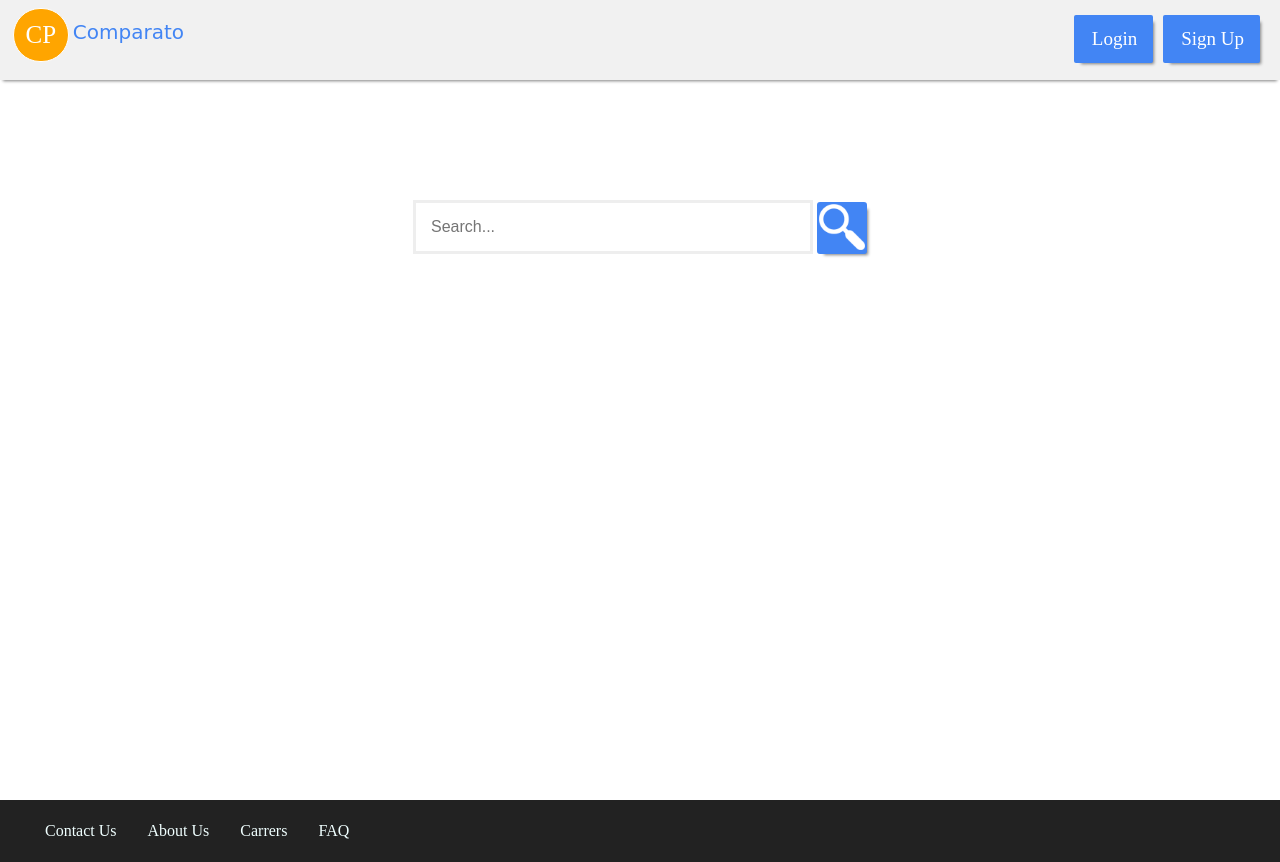
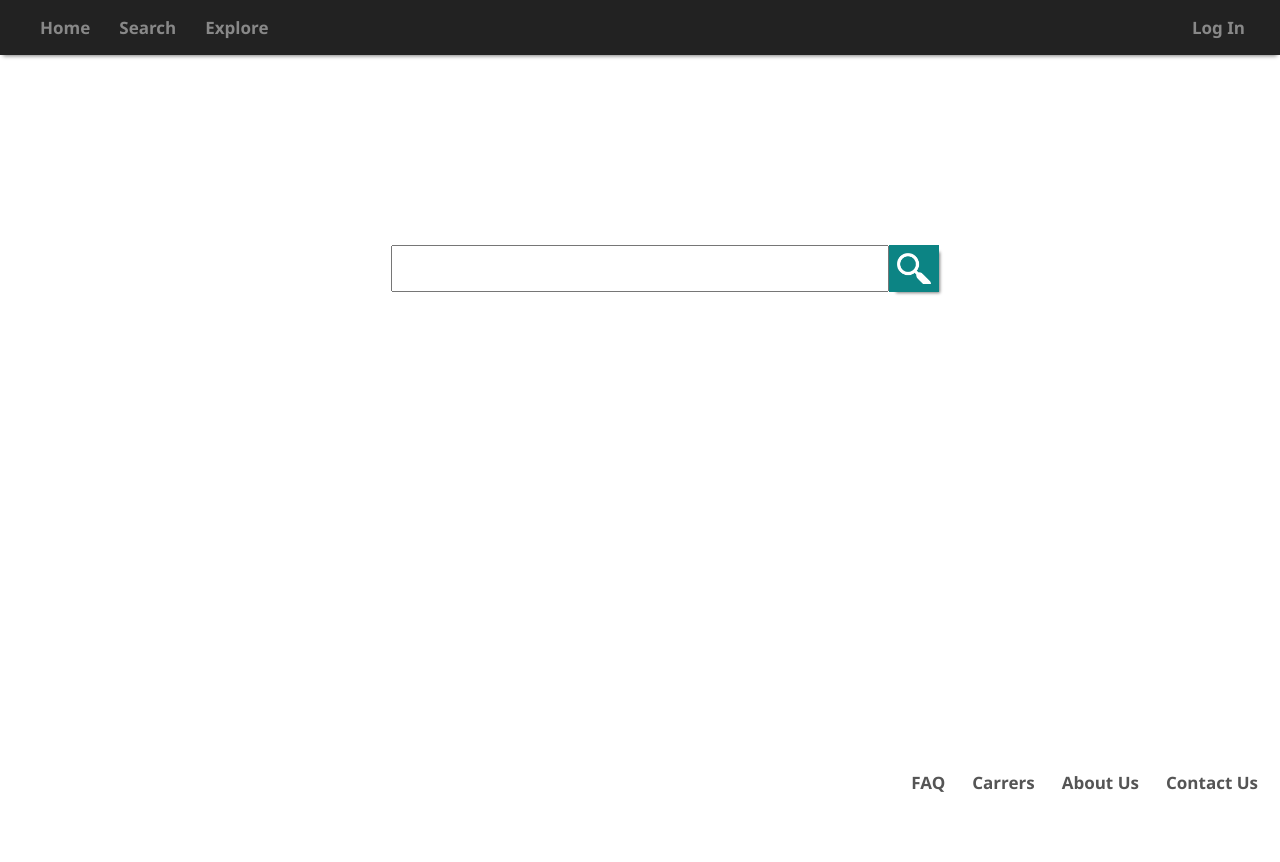
Before and after one commit to codewitcher/best_deals, a plain HTML site: page index.html in a window 1280 px wide. After the commit the page ends 800 px from the top, so only its background shows below. Drawn offline with Linux system fonts and the light colour scheme.

Commit message:
updated index.html style_sheet.css

```diff
--- a/index.html
+++ b/index.html
@@ -8,31 +8,31 @@
 </head>
 
 <body>
+
+        <header>
+
+            <div class="header_content">
+                <ul>
+                <li id="home"><a href="">Home</a></li>
+                <li><a href="">Search</a></li>
+                <li><a href="">Explore</a></li>
+                <li id="login"><a href="">Log In</a></li>
+
+                </ul>
+
+                </div>
+        </header>
     <div id="wrapper">
-        <header>
-            <div id="logo">
-                <div id="icon">CP</div>
-                <p>Comparato</p>
-            </div>
-            <div class="header_content">
-                <div class="button" id="contact_button">
-                    <a href="#">Sign Up</a>
-                </div>
-                <div class="button" id="login_button">
-                    <a href="#">Login</a>
-                </div>
-            </div>
-        </header>
-
         <div id="background">
 
         </div>
 
-        <div id="main_content">
-            <form id="frm" align="center">
-                <input class="sbar" type="text" name="search" placeholder="Search...">
+        <div class="main_content">
+            <form align="center">
+                <input class="sbar" type="text" name="search" placeholder="">
                 <input class="b" type="button" value="">
             </form>
+        </div>
         </div>
         <footer>
             <div>
@@ -44,7 +44,7 @@
                 </ul>
             </div>
         </footer>
-    </div>
+
 </body>
 
 </html>
--- a/style_sheet.css
+++ b/style_sheet.css
@@ -3,41 +3,47 @@ body {
 }
 
 #wrapper {
-    height: 100%;
+    height: auto ;
 }
+/*header*/
 
 header {
     width: 100%;
-    height: 10%;
-    background: #f1f1f1;
+    background: #222;
     z-index: 100;
     top: 0px;
-    position: absolute;
-    box-shadow: 0 4px 3px -3px gray;
+    position: fixed;
+    box-shadow: 0 4px 4px -3px gray;
+    border: -1;
+}
+#login{
+    float: right;
+    margin-right: 10px;
+}
+.header_content {
+    margin: 0;
+}
+.header_content ul{
+    list-style-type: none;
+
+}
+.header_content ul li{
+    display: inline;
+    padding-right: 25px;
+    font-weight: bold;
+    font-size: 17px;
+    font-family: "Segoe UI",Segoe,Tahoma,Arial,Verdana,sans-serif;
+    position: relative
+}
+.header_content ul a {
+    text-decoration: none;
+    color: #888;
+}
+#home a:hover{
+    color: white;
 }
 
-.header_content {
-    width: 35%;
-    height: 100%;
-    float: right;
-    padding: 15px;
-}
-
-.header_content div {
-    float: right;
-    display: inline-block;
-    margin-left: 5px;
-    margin-right: 5px;
-}
-
-.header_content div a {
-    display: inline-block;
-    margin-left: 2px;
-    align-items: center;
-    text-align: center;
-}
-
-.button {
+/*.button {
     background-color: #4285f4;
     border-radius: 2px;
     box-shadow: 4px 4px 3px -3px gray;
@@ -45,47 +51,7 @@ header {
     padding-right: 1em;
     padding-top: 0.8em;
     padding-bottom: 0.8em;
-}
-
-.button a {
-    text-decoration: none;
-    color: white;
-    font-size: 19;
-}
-
-.button:hover {
-    background-color: #00b8e6;
-    box-shadow: 0 0 0 0;
-}
-
-#logo {
-    width: 30%;
-    margin-left: 1%;
-    height: 100%;
-    display: inline-block;
-}
-
-#icon {
-    display: inline-block;
-    vertical-align: middle;
-    height: auto;
-    width: 54px;
-    border: 1px solid white;
-    border-radius: 50px;
-    color: white;
-    text-align: center;
-    line-height: 52px;
-    font-size: 25;
-    background-color: orange;
-}
-
-#logo p {
-    display: inline-block;
-    font-family: cursive;
-    font-size: 20;
-    color: #4285f4;
-}
-
+}*/
 
 /*background */
 
@@ -100,24 +66,26 @@ header {
     background-image: url(bg_img.jpg);
 }
 
-#main_content {
+.main_content {
     height: 100%;
+    width: auto;
 }
 
-#frm {
+
+/*#frm {
     position: relative;
     top: 200px;
     margin-left: auto;
     margin-right: auto;
     width: 70%;
     max-width: 500px;
-}
+}*/
 
 
 /*search bar form*/
 
 .main_content form {
-    top: 200px;
+    top: 245px;
     left: auto;
     right: auto;
     position: relative;
@@ -128,44 +96,48 @@ header {
 
 input.sbar {
     margin-right: 0;
-    box-sizing: border-box;
-    padding: 15px;
-    width: 80%;
+    box-sizing: content-box;
+    padding: 10 0 10 8 ;
+    width: 38%;
     font-size: 16px;
-    border: 3px solid #eee;
+    border: -1px solid #eee;
+    outline: none;
+    font-size: 20px;
+    position: relative;
 }
 
 
 /*-- button--*/
 
 input.b {
-    background-color: #4285f4;
+    background-color: #0c8484;
     background-image: url(images/search_icon_1.png);
     background-repeat: no-repeat;
-    vertical-align: middle;
-    border-radius: 3px;
+    border-radius: 0;
+    height:47px;
     width: 50px;
     background-size: 100%;
     box-shadow: 4px 4px 3px -3px gray;
-    border: 2px solid #4285f4;
+    border: 8px solid #0c8484   ;
+    margin: -1;
     color: white;
-    padding: 15px;
+    padding: 14px;
     text-align: center;
     text-decoration: none;
-    display: inline;
+    display: inline-block;
     font-size: 16px;
     margin: 0;
     -webkit-transition-duration: 0.2;
     transition-duration: 0.3s;
     cursor: pointer;
-    position: relative;
+    position: absolute;
 }
 
 input.b:hover {
     background-color: #00b8e6;
     color: white;
     box-shadow: 0 0 5px gray;
-    border: 2px solid #00a3cc;
+    border: 6px solid #00b8e6;
 }
 
 
@@ -174,19 +146,23 @@ input.b:hover {
 footer {
     width: 100%;
     padding: 1px 0px;
-    background-color: #222;
-    position: relative;
+    position: absolute;
+    background-color: white;
     bottom: 0px;
-    z-index: -1;
+    z-index: 150;
 }
 
 footer ul li a {
     text-decoration: none;
-    color: azure;
+    color: #555;
+    font-weight: bold;
+    font-size: 17px;
+    font-family: "Segoe UI",Segoe,Tahoma,Arial,Verdana,sans-serif;
 }
 
 footer ul {
     list-style-type: none;
+     position: relative;
 }
 
 footer ul li {
@@ -194,6 +170,8 @@ footer ul li {
     margin-right: 17px;
     padding: 5px;
     font-weight: 200;
+    float: right;
+
 }
 
 footer ul li:hover {
```
